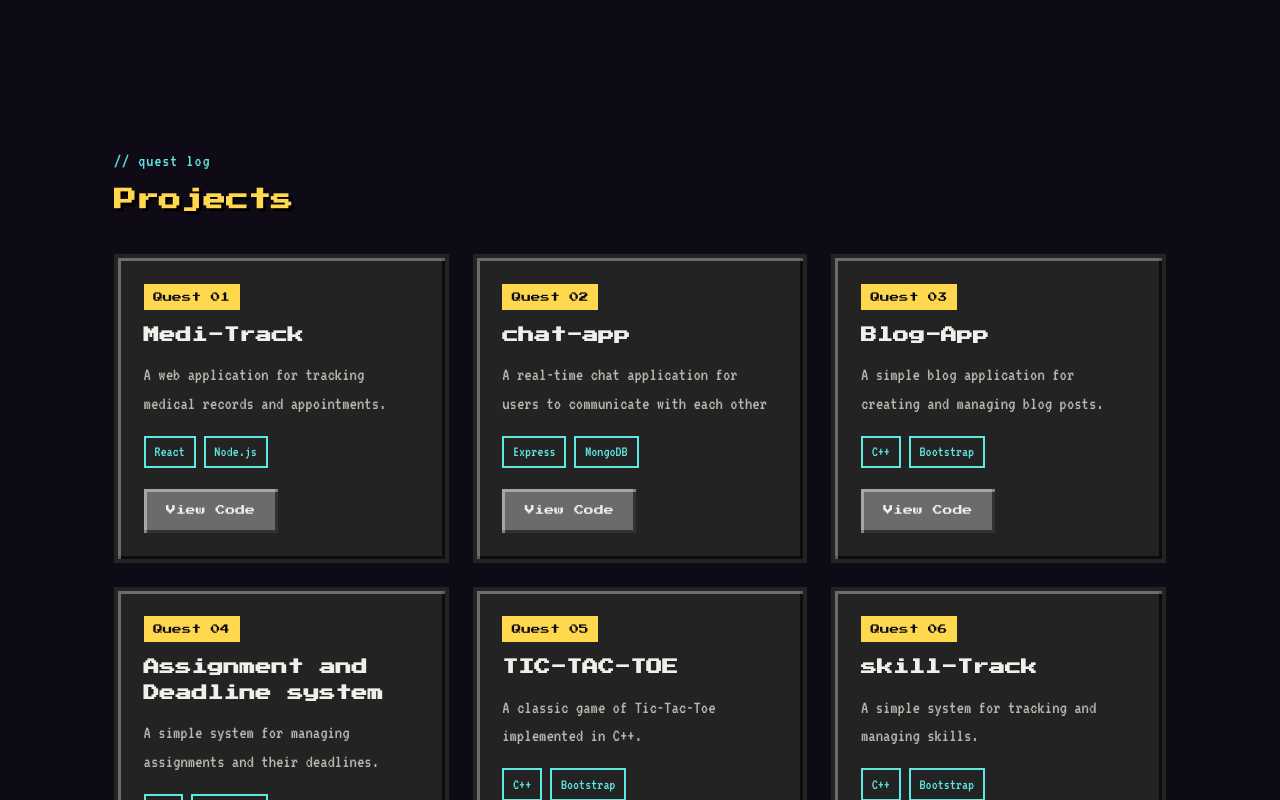
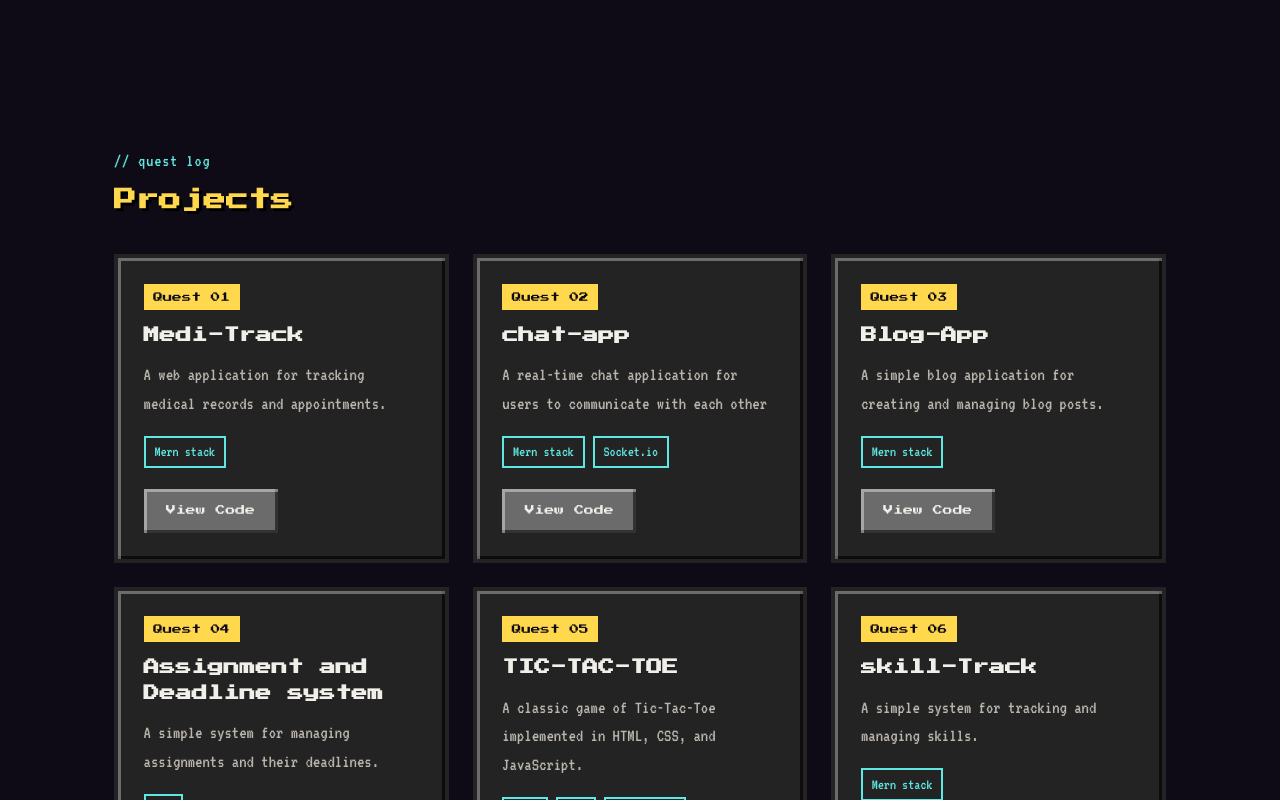
Before and after one commit to Atibayounus/port, a plain HTML site: page index.html in a window 1280 px wide. Shown: the part 2000-2800 px from the top of the page. Drawn offline with nearby package versions, Linux system fonts and the light colour scheme.

Commit message:
add picture, and update projects

```diff
--- a/index.html
+++ b/index.html
@@ -43,8 +43,8 @@
     </div>
 
     <div class="avatar-frame" title="Add profile.jpg next to index.html to show your photo here">
-      <img id="avatar-img" src="profile.jpg" alt="Atiba Younus" onerror="this.style.display='none'; document.getElementById('avatar-fallback').style.display='flex';">
-      <div class="avatar-fallback" id="avatar-fallback">🧍</div>
+      <img id="avatar-img" src="pic.jpeg" alt="Atiba Younus" onerror="this.style.display='none'; document.getElementById('avatar-fallback').style.display='flex';">
+      <div class="avatar-fallback" id="avatar-fallback"></div>
     </div>
   </div>
 
@@ -112,15 +112,15 @@
     <div class="pixel-panel quest-card">
       <span class="quest-tag">Quest 01</span>
       <h3>Medi-Track</h3>
-      <p>A web application for tracking  medical records and appointments.</p>
-      <div class="quest-chips"><span class="chip">React</span><span class="chip">Node.js</span></div>
+      <p>A web application for tracking medical records and appointments.</p>
+      <div class="quest-chips"><span class="chip">Mern stack</span></div>
       <a class="pixel-btn" href="https://github.com/Atibayounus/MediTrack.git" target="_blank" rel="noopener">View Code</a>
     </div>
     <div class="pixel-panel quest-card">
       <span class="quest-tag">Quest 02</span>
       <h3>chat-app</h3>
       <p>A real-time chat application for users to communicate with each other</p>
-      <div class="quest-chips"><span class="chip">Express</span><span class="chip">MongoDB</span></div>
+      <div class="quest-chips"><span class="chip">Mern stack</span><span class="chip">Socket.io</span></div>
       <a class="pixel-btn" href="https://github.com/Atibayounus/chat-app.git" target="_blank" rel="noopener">View Code</a>
     </div>
 
@@ -129,7 +129,7 @@
       <span class="quest-tag">Quest 03</span>
       <h3>Blog-App</h3>
       <p>A simple blog application for creating and managing blog posts.</p>
-      <div class="quest-chips"><span class="chip">C++</span><span class="chip">Bootstrap</span></div>
+      <div class="quest-chips"><span class="chip">Mern stack</span></div>
       <a class="pixel-btn" href="https://github.com/Atibayounus/blog_app.git" target="_blank" rel="noopener">View Code</a>
     </div>
 
@@ -138,7 +138,7 @@
       <span class="quest-tag">Quest 04</span>
       <h3>Assignment and Deadline system</h3>
       <p>A simple system for managing assignments and their deadlines.</p>
-      <div class="quest-chips"><span class="chip">C++</span><span class="chip">Bootstrap</span></div>
+      <div class="quest-chips"><span class="chip">C++</span>></div>
       <a class="pixel-btn" href="https://github.com/Atibayounus/Assignment-and-deadline-management-system.git" target="_blank" rel="noopener">View Code</a>
     </div>
 
@@ -146,8 +146,8 @@
     <div class="pixel-panel quest-card">
       <span class="quest-tag">Quest 05</span>
       <h3>TIC-TAC-TOE</h3>
-      <p>A classic game of Tic-Tac-Toe implemented in C++.</p>
-      <div class="quest-chips"><span class="chip">C++</span><span class="chip">Bootstrap</span></div>
+      <p>A classic game of Tic-Tac-Toe implemented in HTML, CSS, and JavaScript.</p>
+      <div class="quest-chips"><span class="chip">HTML</span><span class="chip">CSS</span><span class="chip">JavaScript</span></div>
       <a class="pixel-btn" href="https://github.com/Atibayounus/TIC-TAC-TOE.git" target="_blank" rel="noopener">View Code</a>
     </div>
 
@@ -156,7 +156,7 @@
       <span class="quest-tag">Quest 06</span>
       <h3>skill-Track</h3>
       <p>A simple system for tracking and managing skills.</p>
-      <div class="quest-chips"><span class="chip">C++</span><span class="chip">Bootstrap</span></div>
+      <div class="quest-chips"><span class="chip">Mern stack</span></div>
       <a class="pixel-btn" href="https://github.com/Atibayounus/skill-track.git" target="_blank" rel="noopener">View Code</a>
     </div>
 
@@ -165,7 +165,7 @@
       <span class="quest-tag">Quest 07</span>
       <h3>weather-App</h3>
       <p>A simple weather application that displays current weather conditions.</p>
-      <div class="quest-chips"><span class="chip">C++</span><span class="chip">Bootstrap</span></div>
+      <div class="quest-chips"><span class="chip">HTML</span><span class="chip">CSS</span><span class="chip">JavaScript</span></div>
       <a class="pixel-btn" href="https://github.com/Atibayounus/weather-app.git" target="_blank" rel="noopener">View Code</a>
     </div>
 
@@ -174,14 +174,15 @@
       <span class="quest-tag">Quest 08</span>
       <h3>Book-shelf</h3>
       <p>A simple application for managing a collection of books.</p>
-      <div class="quest-chips"><span class="chip">C++</span><span class="chip">Bootstrap</span></div>
+      <div class="quest-chips"><span class="chip">Mern stack</span></div>
       <a class="pixel-btn" href="https://github.com/Atibayounus/Book-shelf.git" target="_blank" rel="noopener">View Code</a>
     </div>
+
      <div class="pixel-panel quest-card">
       <span class="quest-tag">Quest 09</span>
       <h3>Mern-Gallery</h3>
       <p>A modern gallery application built with the MERN stack.</p>
-      <div class="quest-chips"><span class="chip">C++</span><span class="chip">Bootstrap</span></div>
+      <div class="quest-chips"><span class="chip">Mern stack</span></div>
       <a class="pixel-btn" href="https://github.com/Atibayounus/Book-shelf.git" target="_blank" rel="noopener">View Code</a>
     </div>
   </div>
@@ -209,13 +210,13 @@
       <input type="text" id="cf-name" name="name" placeholder="Your name" required>
 
       <label for="cf-email">Email</label>
-      <input type="email" id="cf-email" name="email" placeholder="you@example.com" required>
+      <input type="email" id="cf-email" name="email" placeholder="you@gmail.com" required>
 
       <label for="cf-message">Message</label>
       <textarea id="cf-message" name="message" rows="5" placeholder="What's on your mind?" required></textarea>
 
       <button type="submit" class="pixel-btn gold">Send Message</button>
-      <p class="form-note" id="form-status">Sends straight to Atiba — no email app needed.</p>
+      <p class="form-note" id="form-status">Send a text!</p>
     </form>
   </div>
 </section>
```
Also changed, not shown: pic.jpeg (added).
